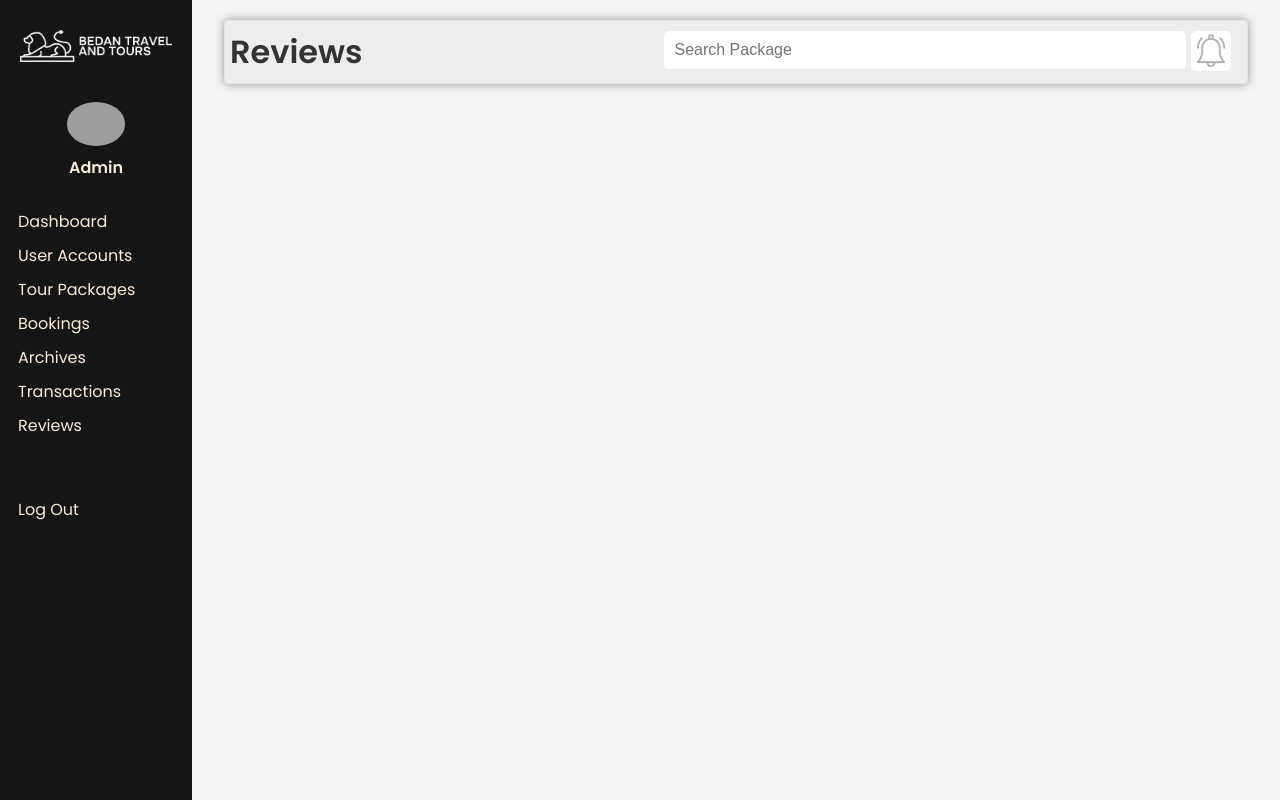
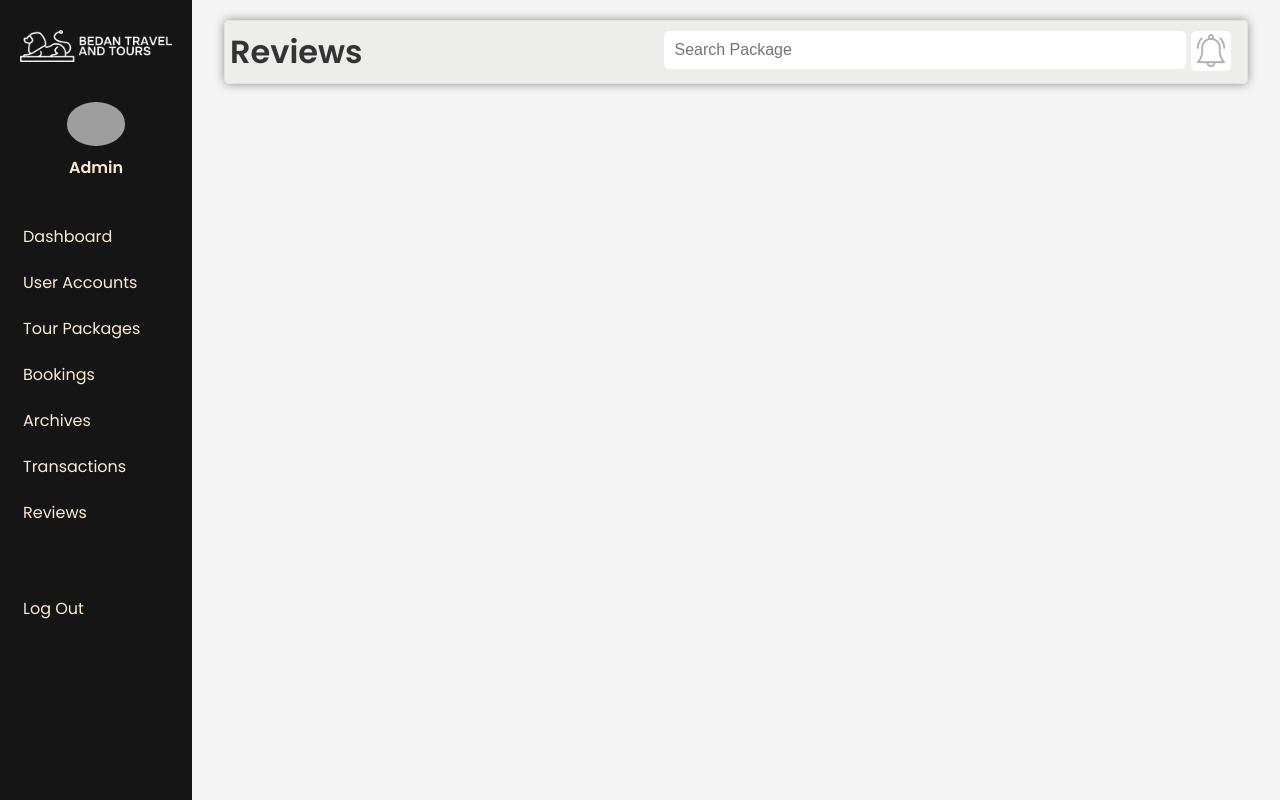
Before and after one commit to waway647/travelagency, a CodeIgniter app: page /travelagency_ci/index.php/admincontroller/showAdminReviews in a window 1280 px wide. Run offline with CodeIgniter, Linux system fonts and the light colour scheme; grey boxes are pictures that could not be loaded.

Commit message:
modified

```diff
--- a/css/adminStyle.css
+++ b/css/adminStyle.css
@@ -93,7 +93,28 @@ img {
 }
 
 nav ul {
-    margin-top: 30px;
+    list-style: none;
+    margin: 40px 0 0 0;
+}
+
+nav .sidebar ul li a{
+    display: flex;
+    align-items: center;
+    padding: 5px 5px 7px 5px;
+}
+
+nav .sidebar ul li a img {
+    margin-right: 10px;
+    width: 26px;
+    max-width: auto;
+    min-width: 20px;
+    height: 26px ;
+    opacity: 1;
+}
+
+nav ul li {
+    position: relative;
+    font-size: 16px;
 }
 
 nav ul li {
@@ -114,8 +135,9 @@ nav ul li:last-child {
     margin-top: 60px;
 }
 
-li a:hover, li a:focus {
-    background-color: rgb(121, 121, 121);
+nav .sidebar ul li a:hover, nav .sidebar ul li a:focus,
+nav .sidebar ul li a:active{
+    background-color: rgba(121, 121, 121, 0.442);
     cursor: pointer;
 }
 
```
